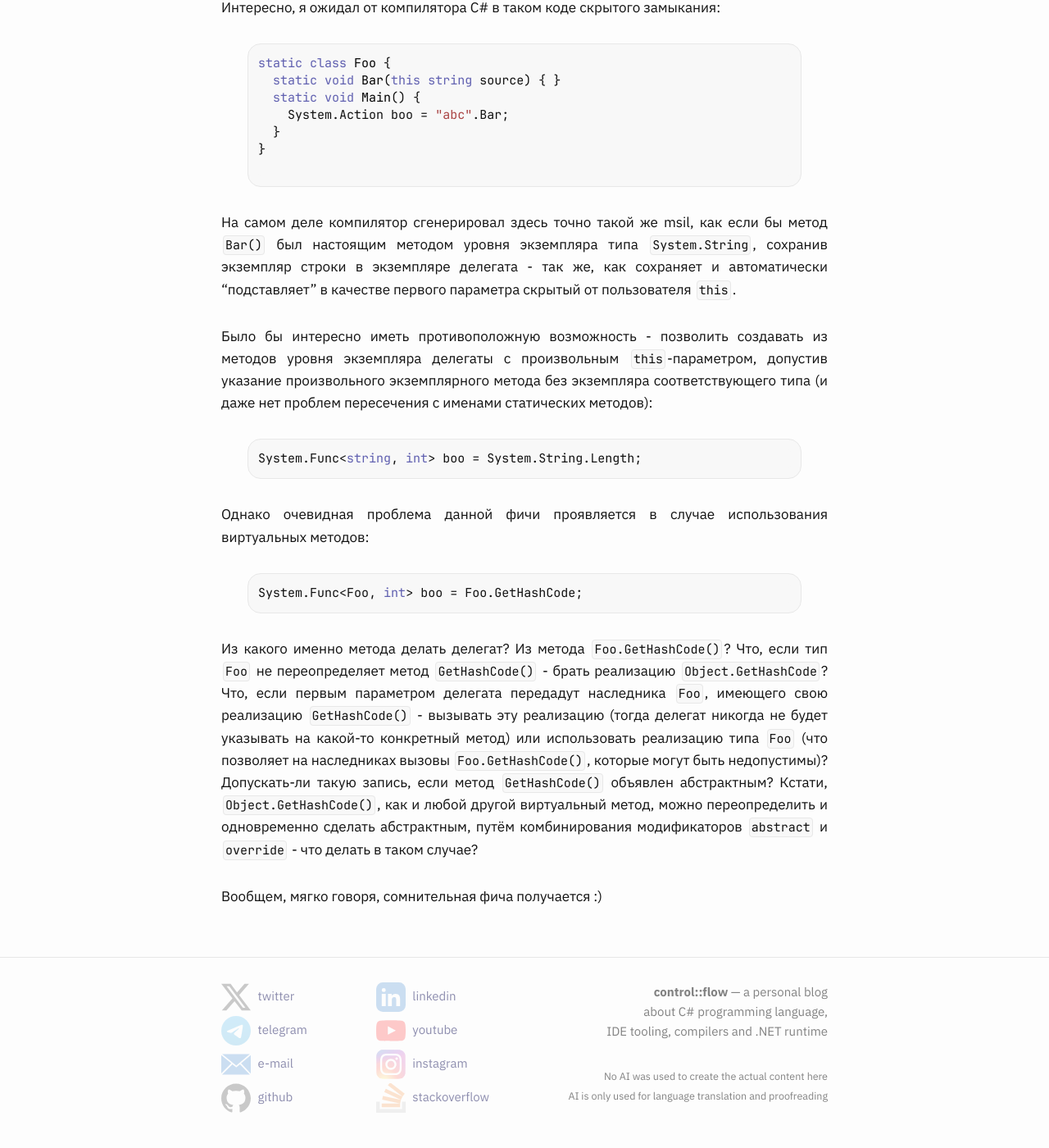
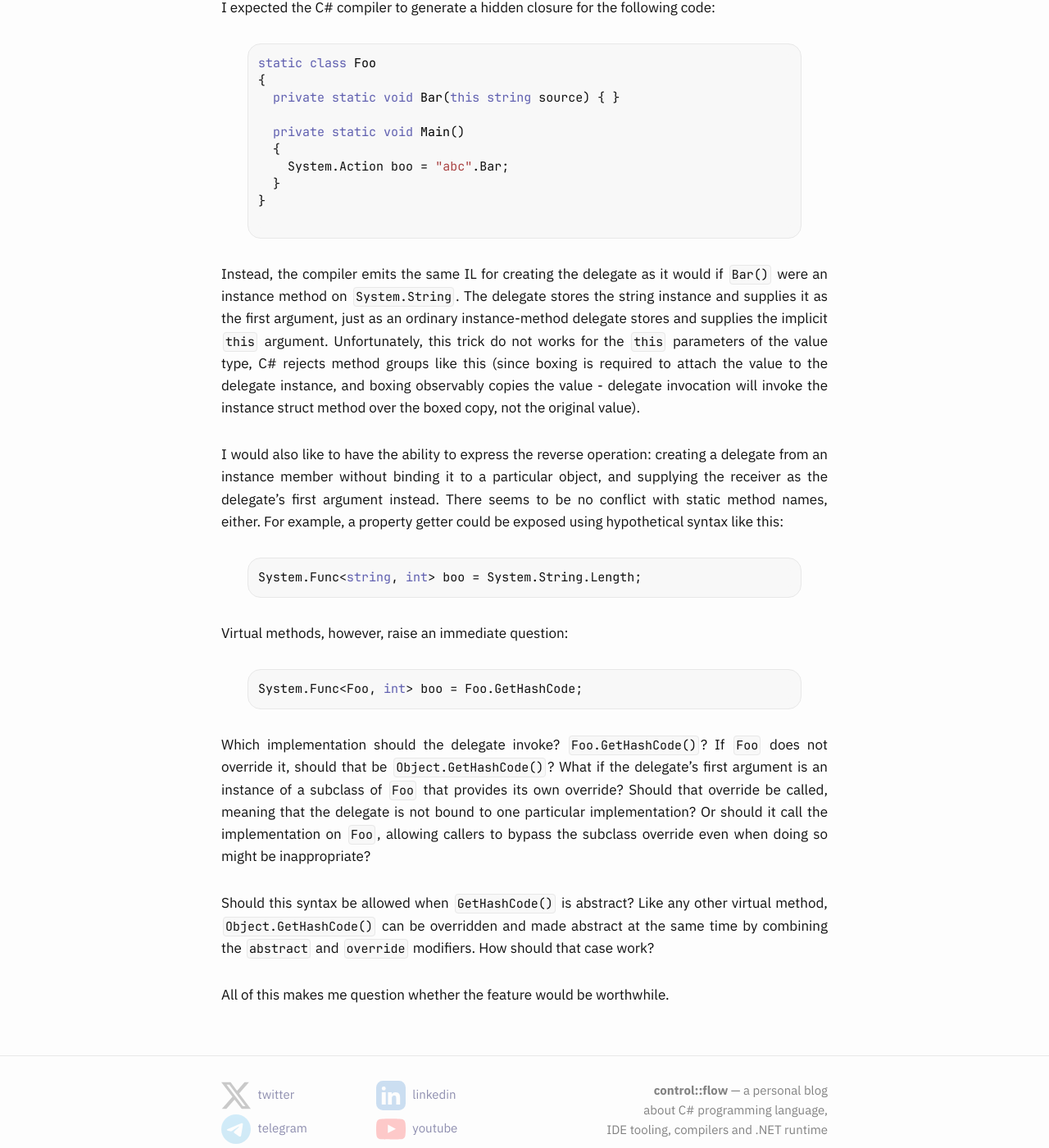
Before and after one commit to controlflow/controlflow.github.io, a Jekyll site: the page built from _posts/2012-02-10-extension-method-group.markdown, in a window 1280 px wide and 1400 px high, scrolled down 210 px. Shown: the whole window at 82% size. Built offline with Jekyll 4.4.1, drawn with Linux system fonts in a browser that asks for light colours; comment, search, counter and statistics services are not loaded; some of the changed text lies outside the part shown.

Commit message:
more translations

````diff
--- a/_posts/2011-01-02-f-computation-expressions-part-1-maybe.markdown
+++ b/_posts/2011-01-02-f-computation-expressions-part-1-maybe.markdown
@@ -1,6 +1,6 @@
 ---
 layout: post
-title: "F# computation expressions: part 1, maybe"
+title: "F# computation expressions: maybe (part 1)"
 date: 2011-01-02 14:17:00
 author: Aleksandr Shvedov
 tags: fsharp computation expressions monads maybe option
--- a/_posts/2011-01-02-f-computation-expressions-part-2-state.markdown
+++ b/_posts/2011-01-02-f-computation-expressions-part-2-state.markdown
@@ -1,6 +1,6 @@
 ---
 layout: post
-title: "F# computation expressions: part 2, state"
+title: "F# computation expressions: state (part 2)"
 date: 2011-01-02 16:32:00
 author: Aleksandr Shvedov
 tags: fsharp computation expressions monads state
--- a/_posts/2011-01-06-f-computation-expressions-part-3-cont.markdown
+++ b/_posts/2011-01-06-f-computation-expressions-part-3-cont.markdown
@@ -1,6 +1,6 @@
 ---
 layout: post
-title: "F# computation expressions: part 3, cont"
+title: "F# computation expressions: cont (part 3)"
 date: 2011-01-06 17:04:00
 author: Aleksandr Shvedov
 tags: fsharp monads computation expressions cont async callcc
--- a/_posts/2011-03-15-f-computation-expressions-part-4-cont-getcc.markdown
+++ b/_posts/2011-03-15-f-computation-expressions-part-4-cont-getcc.markdown
@@ -1,6 +1,6 @@
 ---
 layout: post
-title: "F# computation expressions: part 4, cont & getCC"
+title: "F# computation expressions: cont & getCC (part 4)"
 date: 2011-03-15 14:00:00
 author: Aleksandr Shvedov
 tags: fsharp cont computation expressions monads callcc getcc
--- a/_posts/2012-02-10-extension-method-group.markdown
+++ b/_posts/2012-02-10-extension-method-group.markdown
@@ -1,36 +1,41 @@
 ---
 layout: post
-title: "Делегат из extension method group"
+title: "Delegate from an extension method group"
 date: 2012-02-10 19:04:00
 author: Aleksandr Shvedov
 tags: csharp delegate
 ---
-Интересно, я ожидал от компилятора C# в таком коде скрытого замыкания:
+I expected the C# compiler to generate a hidden closure for the following code:
 
 ```c#
-static class Foo {
-  static void Bar(this string source) { }
-  static void Main() {
+static class Foo
+{
+  private static void Bar(this string source) { }
+
+  private static void Main()
+  {
     System.Action boo = "abc".Bar;
   }
 }
 
 ```
 
-На самом деле компилятор сгенерировал здесь точно такой же msil, как если бы метод `Bar()` был настоящим методом уровня экземпляра типа `System.String`, сохранив экземпляр строки в экземпляре делегата - так же, как сохраняет и автоматически “подставляет” в качестве первого параметра скрытый от пользователя `this`.
+Instead, the compiler emits the same IL for creating the delegate as it would if `Bar()` were an instance method on `System.String`. The delegate stores the string instance and supplies it as the first argument, just as an ordinary instance-method delegate stores and supplies the implicit `this` argument. Unfortunately, this trick do not works for the `this` parameters of the value type, C# rejects method groups like this (since boxing is required to attach the value to the delegate instance, and boxing observably copies the value - delegate invocation will invoke the instance struct method over the boxed copy, not the original value).
 
-Было бы интересно иметь противоположную возможность - позволить создавать из методов уровня экземпляра делегаты с произвольным `this`-параметром, допустив указание произвольного экземплярного метода без экземпляра соответствующего типа (и даже нет проблем пересечения с именами статических методов):
+I would also like to have the ability to express the reverse operation: creating a delegate from an instance member without binding it to a particular object, and supplying the receiver as the delegate's first argument instead. There seems to be no conflict with static method names, either. For example, a property getter could be exposed using hypothetical syntax like this:
 
 ```c#
 System.Func<string, int> boo = System.String.Length;
 ```
 
-Однако очевидная проблема данной фичи проявляется в случае использования виртуальных методов:
+Virtual methods, however, raise an immediate question:
 
 ```c#
 System.Func<Foo, int> boo = Foo.GetHashCode;
 ```
 
-Из какого именно метода делать делегат? Из метода `Foo.GetHashCode()`? Что, если тип `Foo` не переопределяет метод `GetHashCode()` - брать реализацию `Object.GetHashCode`? Что, если первым параметром делегата передадут наследника `Foo`, имеющего свою реализацию `GetHashCode()` - вызывать эту реализацию (тогда делегат никогда не будет указывать на какой-то конкретный метод) или использовать реализацию типа `Foo` (что позволяет на наследниках вызовы `Foo.GetHashCode()`, которые могут быть недопустимы)? Допускать-ли такую запись, если метод `GetHashCode()` объявлен абстрактным? Кстати, `Object.GetHashCode()`, как и любой другой виртуальный метод, можно переопределить и одновременно сделать абстрактным, путём комбинирования модификаторов `abstract` и `override` - что делать в таком случае?
+Which implementation should the delegate invoke? `Foo.GetHashCode()`? If `Foo` does not override it, should that be `Object.GetHashCode()`? What if the delegate's first argument is an instance of a subclass of `Foo` that provides its own override? Should that override be called, meaning that the delegate is not bound to one particular implementation? Or should it call the implementation on `Foo`, allowing callers to bypass the subclass override even when doing so might be inappropriate?
 
-Вообщем, мягко говоря, сомнительная фича получается :)
+Should this syntax be allowed when `GetHashCode()` is abstract? Like any other virtual method, `Object.GetHashCode()` can be overridden and made abstract at the same time by combining the `abstract` and `override` modifiers. How should that case work?
+
+All of this makes me question whether the feature would be worthwhile.
````
Also changed, not shown: _posts/2012-01-08-phoneorientationbehavior-wp7.markdown (+29 -19 lines).
